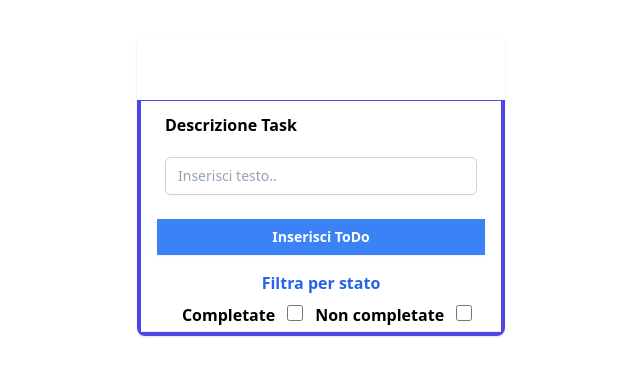
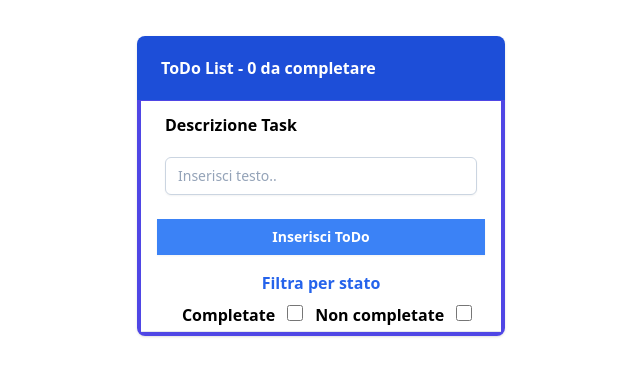
Before and after one commit to Mattia471/todo-list-vue-ts, a Vue app: page / in a window 1280 px wide. Shown: the top 376 px of the page, without its empty margins (319-959 px from the left). Built offline with nearby package versions, Linux system fonts and the light colour scheme.

Commit message:
fix color bg

```diff
--- a/src/pages/TodoListManage.vue
+++ b/src/pages/TodoListManage.vue
@@ -74,9 +74,9 @@ const filterTodos = (value: any) => {
 </script>
 
 <template>
-  <div class="container mx-auto py-9 px-2 w-96 bg-white rounded-lg">
+  <div class="container mx-auto py-9 px-2 w-96 rounded-lg">
     <div class="overflow-hidden shadow sm:rounded-lg">
-      <div class="px-4 py-5 sm:px-6 bg-white bg-blue-700">
+      <div class="px-4 py-5 sm:px-6 bg-blue-700">
         <div class="text-left">
           <b class="font-semi-bold text-white">ToDo List -
             {{ getTodos().filter((todo) => !todo.completed).length }} da completare</b>
```
